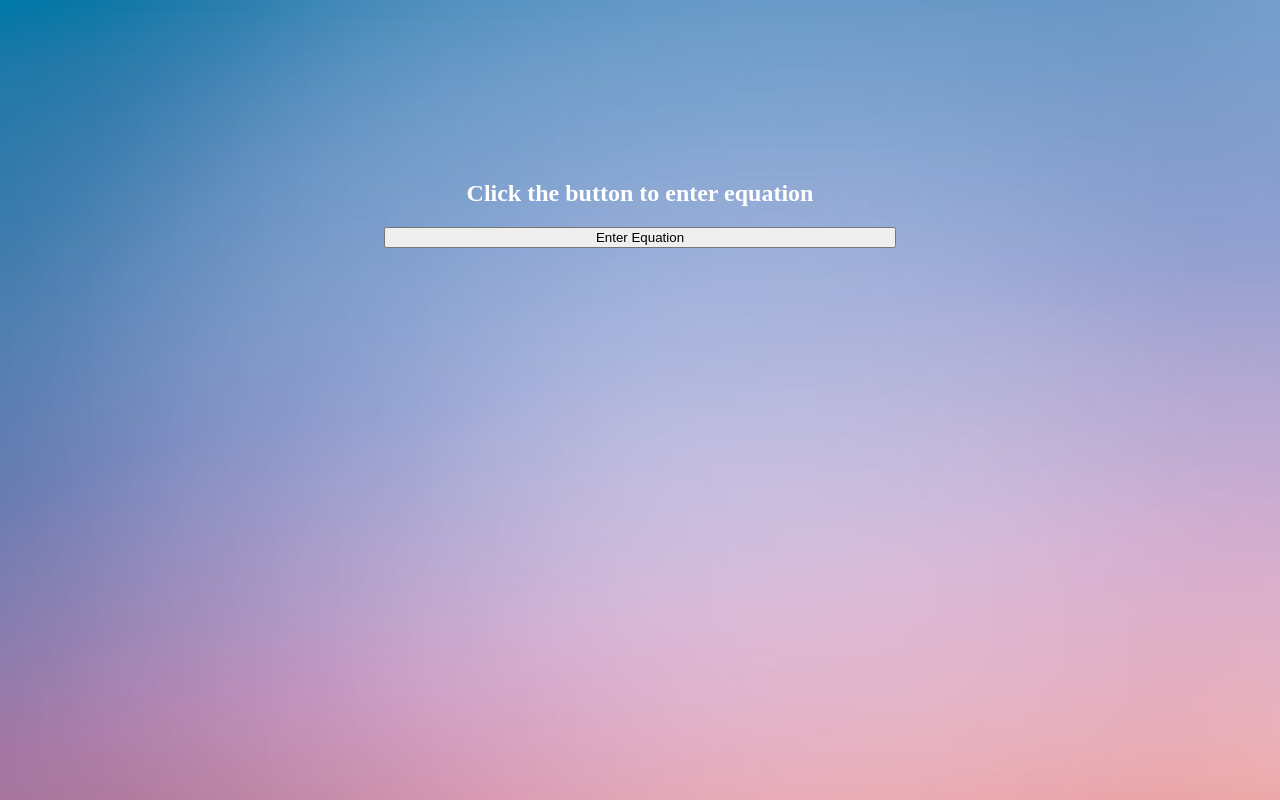
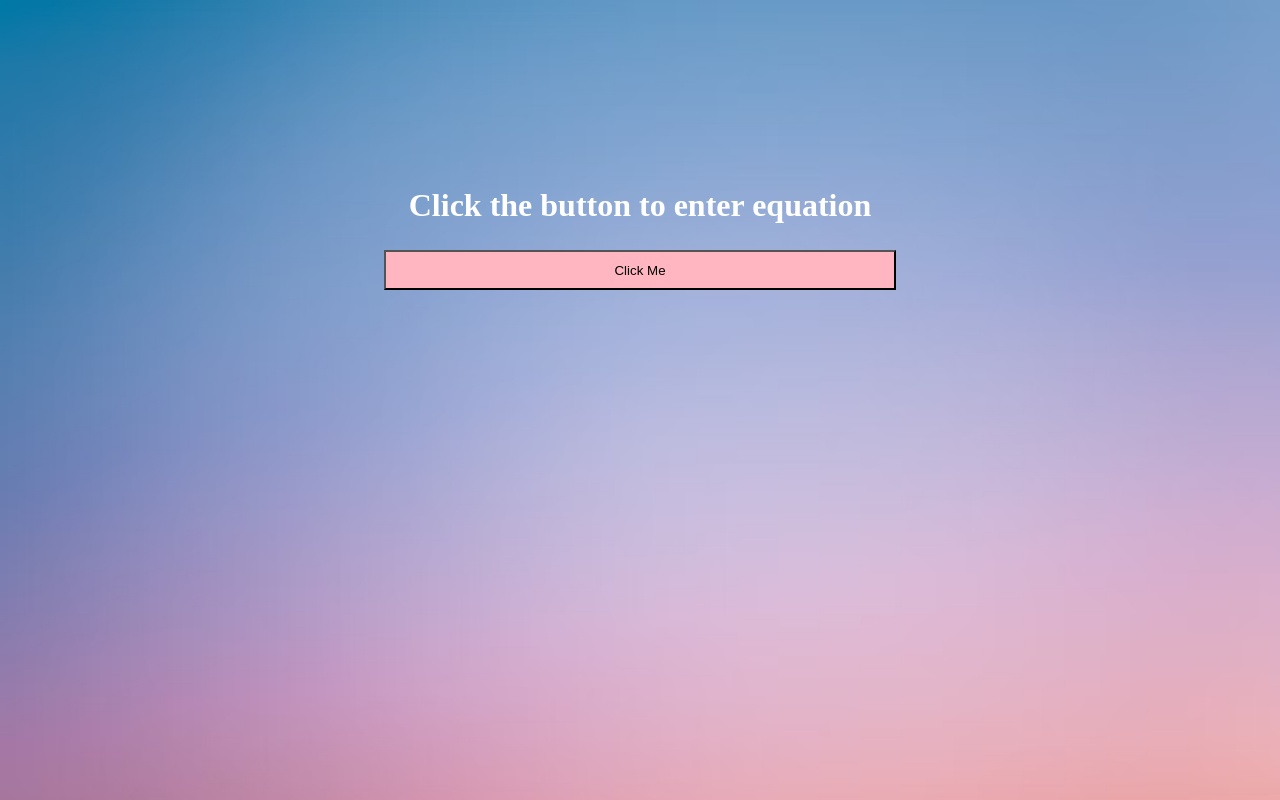
Before and after one commit to K6id3n/js.calculator, a plain HTML site: page index.html in a window 1280 px wide. Drawn offline with Linux system fonts and the light colour scheme.

Commit message:
small changes + promp

```diff
--- a/index.css
+++ b/index.css
@@ -12,3 +12,14 @@ body{
     color: white;
 
 }
+
+h2{
+    font-size: xx-large;
+}
+
+.btn{
+
+    background-color: lightpink;
+    height: 5dvh;
+
+}
--- a/index.html
+++ b/index.html
@@ -12,6 +12,6 @@
 <body>
 
     <h2>Click the button to enter equation</h2>
-    <button onclick="inp">Enter Equation</button>
+    <input class="btn" type="button" value="Click Me" onclick="inp()">
 
 </html>
--- a/index.js
+++ b/index.js
@@ -1,5 +1,9 @@
 function inp(){
 
-    alert("helloworld");
+    let equation = prompt("Please enter the equation you would like to solve!", "");
+
+
+
+
 
 }
```
